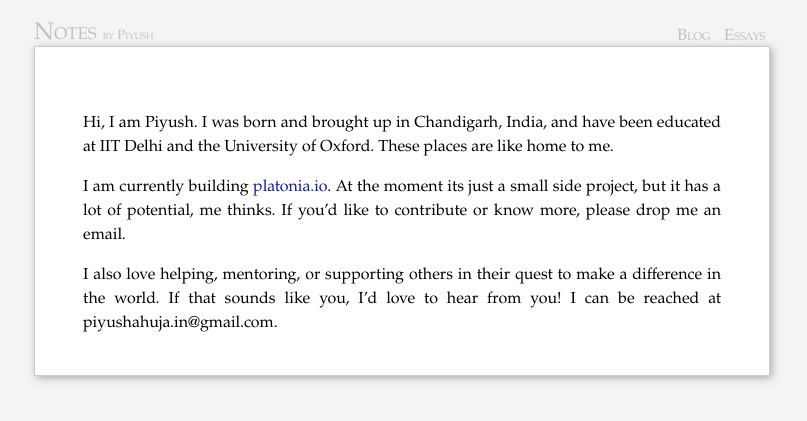
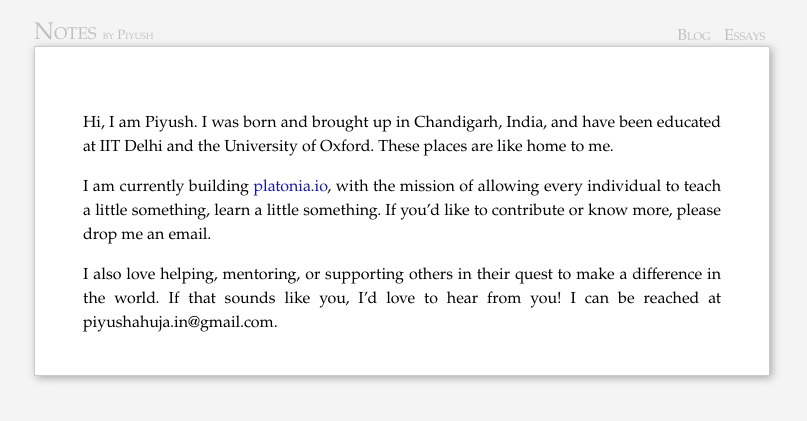
Before and after one commit to piyushahuja/piyushahuja.github.io, a Jekyll site: the page built from about.md, in a window 1280 px wide. Shown: the top 421 px of the page, without its empty margins (238-1045 px from the left). Built offline with Jekyll 4.4.1, drawn with Linux system fonts in a browser that asks for light colours.

Commit message:
changed about

```diff
--- a/about.md
+++ b/about.md
@@ -9,7 +9,7 @@ section: Home
 
 Hi, I am Piyush. I was born and brought up in Chandigarh, India, and have been educated at IIT Delhi and the University of Oxford. These places are like home to me.
 
-I am currently building [platonia.io](http://platonia.io). At the moment its just a small side project, but it has a lot of potential, me thinks.  If you'd like to contribute or know more, please drop me an email.
+I am currently building [platonia.io](http://platonia.io), with the mission of allowing every individual to teach a little something, learn a little something.  If you'd like to contribute or know more, please drop me an email.
 
 I also love helping, mentoring, or supporting others in their quest to make a difference in the world. If that sounds like you, I'd love to hear from you!  I can be reached at piyushahuja.in@gmail.com.
 
@@ -22,5 +22,4 @@ I also love helping, mentoring, or supporting others in their quest to make a di
 
 We also have a half-sister, Little Literature, who's a result of an adulterous affair Dad had with Lady Language in his IIT Delhi days. We had to move to Oxford after that, but Dad, being the man that he is, took responsibility for Little Literature and brough her along. Sometimes we feel that he loves her more than us.
 
- Daen looks back at his days of youthful romanticism with a sort of wistful longing, the days when he and mother Mathematics first met, those days, the days of the chase, when he would sit in his room all day thinking about her, the days before the exams when her thoughts wouldnt let him sleep. d oft. Among other things, Dad likes the works of David Foster Wallace, Jorge Luis Borges, Wes Anderson, Hayao Miyazaki
  -->
```
